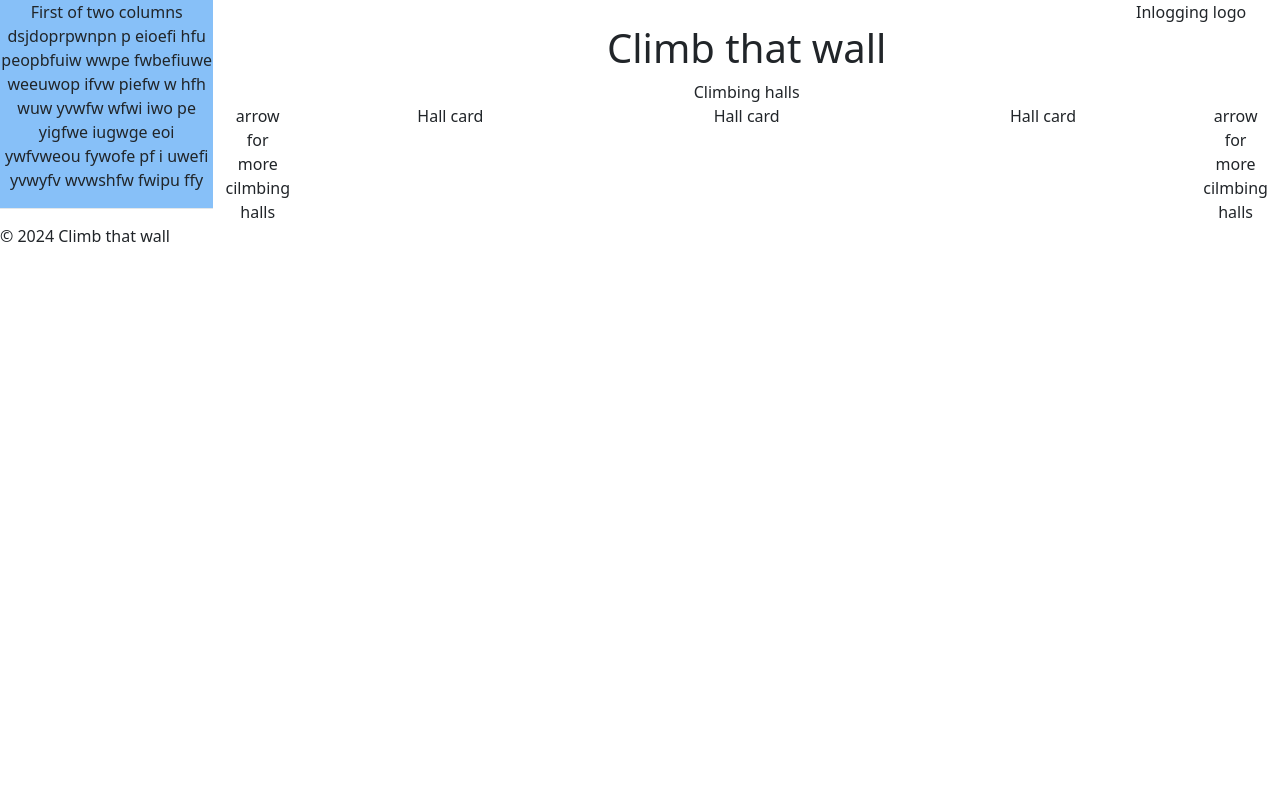
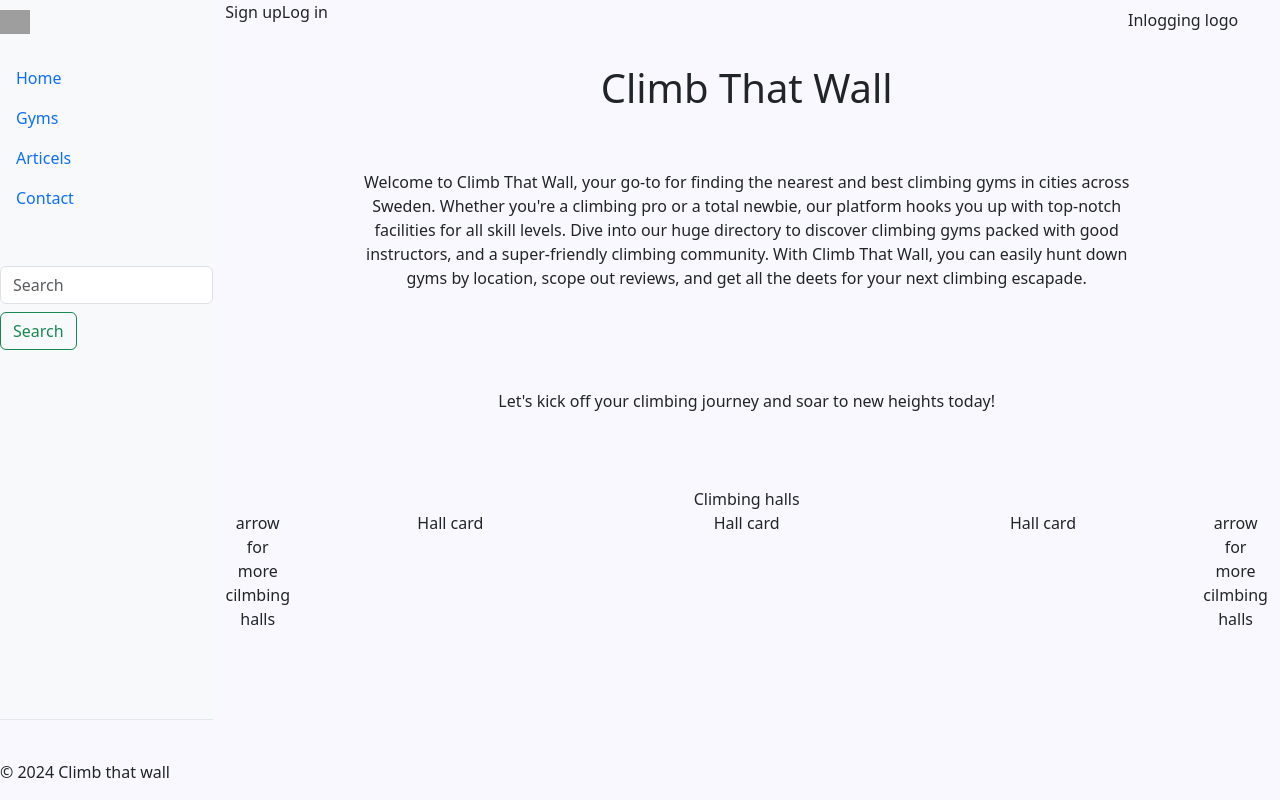
Before and after one commit to Ko11e/Climb-that-wall, a Django app: page / in a window 1280 px wide. Run offline with Django 5.2, Linux system fonts and the light colour scheme; grey boxes are pictures that could not be loaded.

Commit message:
Add Navbar-titels and welcome text

```diff
--- a/home/templates/home/index.html
+++ b/home/templates/home/index.html
@@ -4,14 +4,27 @@
 
 {% block content %}
 <div class="row align-items-start">
-    <div class="col"></div>
-    <div class="col-2">
+    <div class="col d-flex" id="signin">
+        <div>Sign up</div>
+        <div>Log in</div>
+    </div>
+    <div class="col-2 m-2">
       Inlogging logo
     </div>
 </div>
 <div class="row align-items-center">
-    <div class="col">
-        <h1>Climb that wall</h1>
+    <div class="col m-4">
+        <h1 id="intro-header">Climb That Wall</h1>
+        <p class="intro-text">
+            Welcome to Climb That Wall, your go-to for finding the nearest and best climbing gyms in cities across Sweden.
+            Whether you're a climbing pro or a total newbie, our platform hooks you up with top-notch facilities for all
+            skill levels. Dive into our huge directory to discover climbing gyms packed with good instructors, and a
+            super-friendly climbing community. With Climb That Wall, you can easily hunt down gyms by location, scope out reviews,
+            and get all the deets for your next climbing escapade.
+        </p>
+        <p class="intro-text">
+            Let's kick off your climbing journey and soar to new heights today!
+        </p>
     </div>
 </div>
 <div class="row">
--- a/static/css/base.css
+++ b/static/css/base.css
@@ -1,4 +1,5 @@
 body {
+    background: #FAF8FF;
     width: 100%;
     margin: 0;
     padding: 0;
@@ -9,11 +10,16 @@ body {
     max-width: 100% !important;
 }
 
-.navbar {
+.intro-text {
+    margin: 0 auto;
+    padding: 5% 10%;
+}
+
+.nav-bar {
     background-color: #87c0f8;
     border-bottom: 1px solid #e3e7ea;
     border-radius: 0;
     margin: 0;
-    min-height: 50px;
+    min-height: 90vh;
     padding: 0;
 }
--- a/templates/base.html
+++ b/templates/base.html
@@ -1,4 +1,5 @@
 {% load static %}
+
 <!DOCTYPE html>
 <html lang="en">
 <head>
@@ -14,23 +15,53 @@
     <title>Climb that wall - {% block title %}{% endblock %}</title>
 </head>
 <body>
-    <div class="container text-center">
+    <div class="container">
         <div class="row align-items-start">
-          <div class="col-2 navbar">
-            <p>First of two columns dsjdoprpwnpn p eioefi hfu peopbfuiw wwpe
-                fwbefiuwe weeuwop ifvw piefw w hfh wuw yvwfw  wfwi iwo pe yigfwe
-                iugwge eoi ywfvweou fywofe pf i uwefi yvwyfv wvwshfw fwipu ffy </p>
+          <div class="col-2 nav-bar navbar-expand-md bg-body-tertiary">
+            <div class="logo-image-navbar tex-center mt-2">
+              <a class="navbar-brand" href="#">
+                <img src="#" alt="Climb That Wall logo" width="30" height="24">
+              </a>
+              <button class="navbar-toggler" type="button" data-bs-toggle="collapse" data-bs-target="#navbarNav" aria-controls="navbarNav" aria-expanded="false" aria-label="Toggle navigation">
+                <span class="navbar-toggler-icon"></span>
+              </button>
+            </div>
+            <div class="collapse navbar-collapse">
+              <ul class="nav flex-column mt-4">
+                <li class="nav-item">
+                  <a class="nav-link" aria-current="page" href="#">Home</a>
+                </li>
+                <li class="nav-item">
+                  <a class="nav-link" href="#">Gyms</a>
+                </li>
+                <li class="nav-item">
+                  <a class="nav-link" href="#">Articels</a>
+                </li>
+                <li class="nav-item">
+                  <a class="nav-link" href="#">Contact</a>
+                </li>
+                <li class="nav-item">
+                  <form role="search">
+                    <input class="form-control me-2 mb-2 mt-5" type="search" placeholder="Search" aria-label="Search">
+                    <button class="btn btn-outline-success me-2" type="submit">Search</button>
+                  </form>
+                </li>
+              </ul>
+
+            </div>
+
           </div>
-          <div class="col">
-            {% block content %}
+          <div class="col text-center">
+            <div>
+              {% block content %}
 
-            {% endblock %}
-
+              {% endblock %}
+            </div>
           </div>
         </div>
       </div>
 
-    <footer>
+    <footer class="fixed-bottom">
         <p>&copy; 2024 Climb that wall</p>
     </footer>
 </body>
```
Also changed, not shown: TESTING.md (+6 -0 lines).
